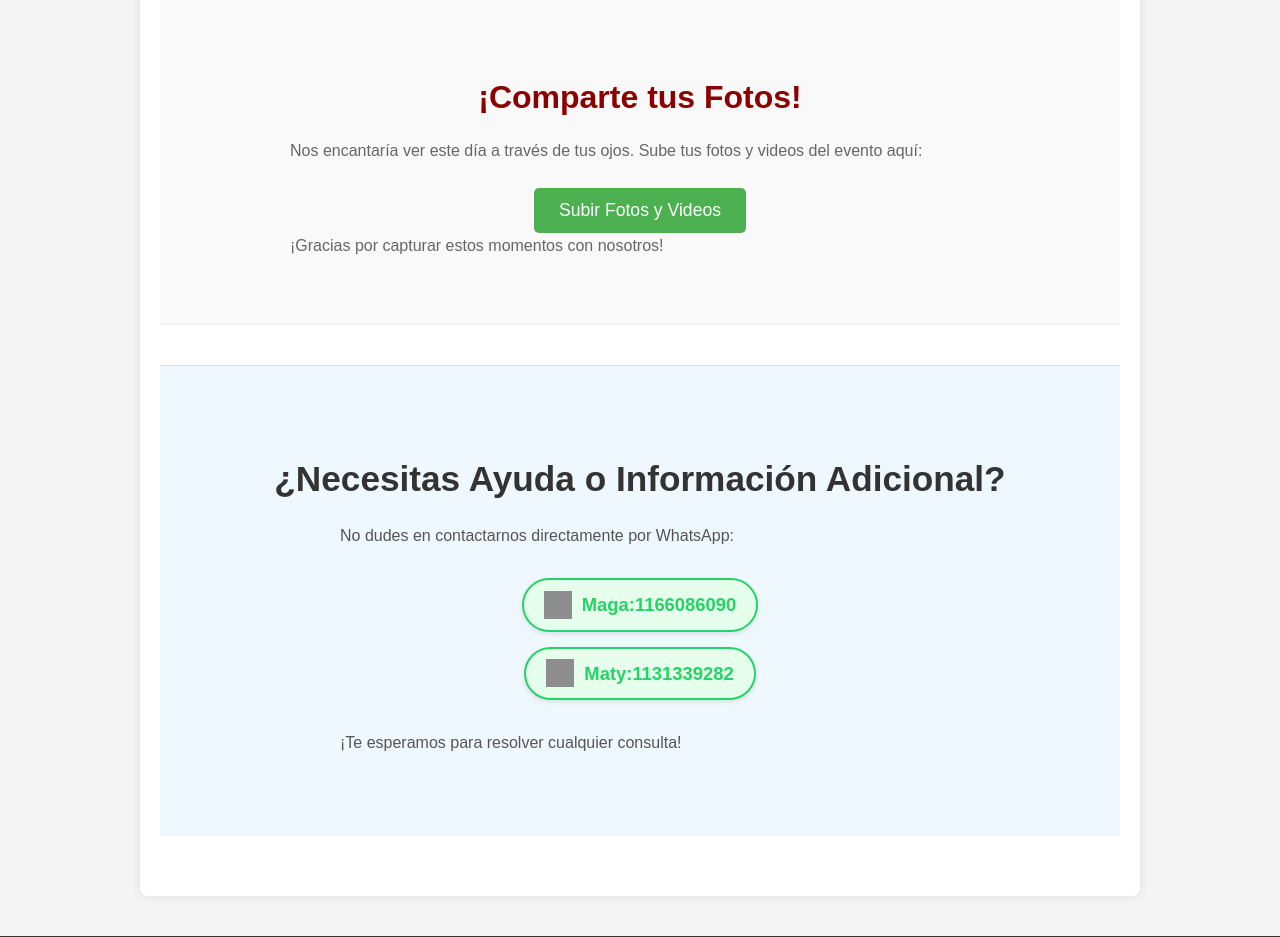
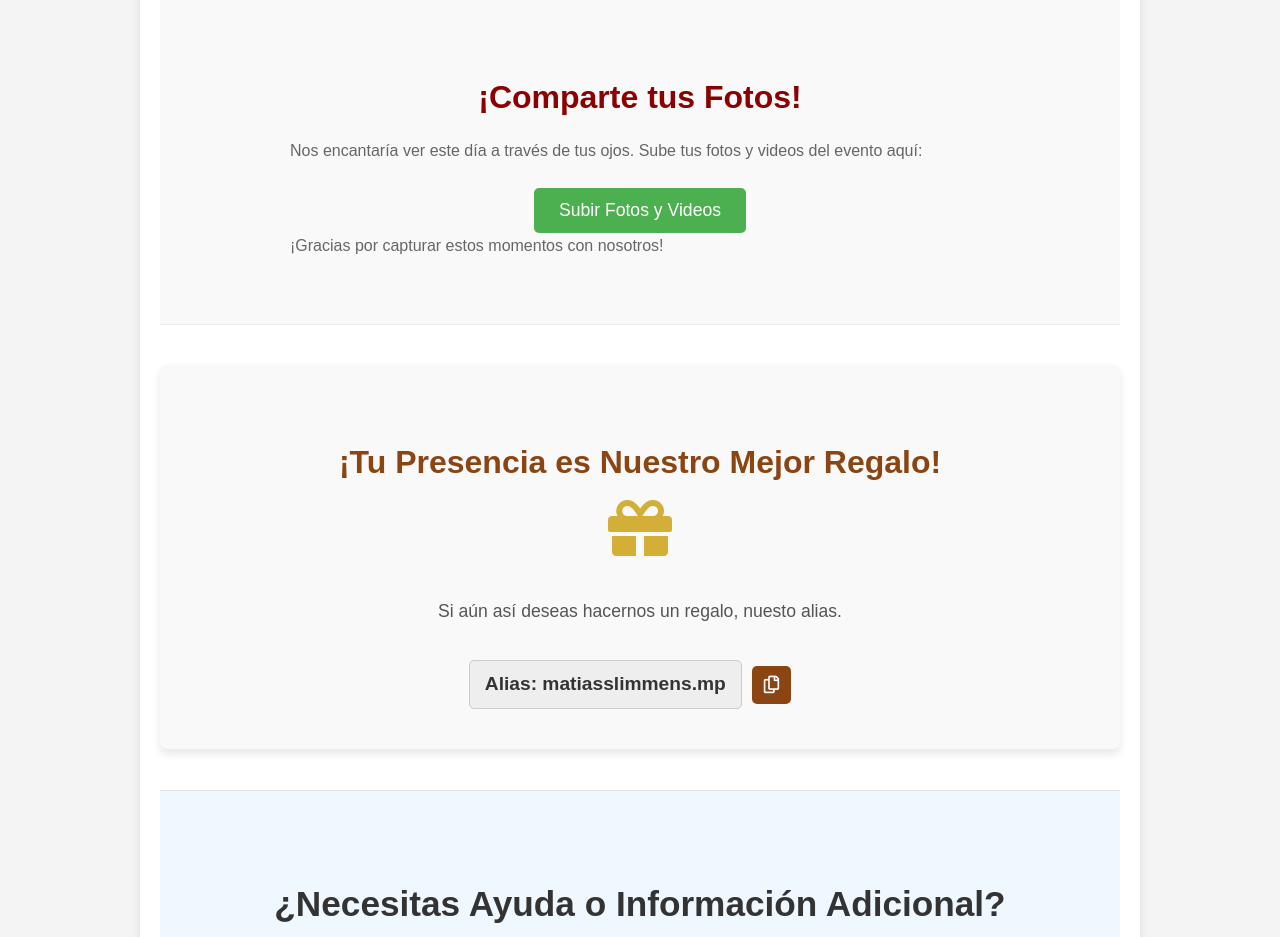
Before and after one commit to mslimmens/mslimmens.github.io, a PHP site: page /magaymaty/index.html in a window 1280 px wide. Shown: the part 2349-3286 px from the top of the page. Run offline with PHP 8.4, Linux system fonts and the light colour scheme; grey boxes are pictures that could not be loaded.

Commit message:
boton de alias

```diff
--- /dev/null
+++ b/magaymaty/copiar.js
@@ -0,0 +1,25 @@
+// --- Lógica para Copiar CBU ---
+const cbuNumberSpan = document.getElementById('cbuNumber');
+const copyButton = document.querySelector('.copy-button');
+const cbuCopyMessage = document.getElementById('cbuCopyMessage');
+
+if (cbuNumberSpan && copyButton && cbuCopyMessage) {
+    copyButton.addEventListener('click', function() {
+        const cbuText = cbuNumberSpan.textContent.replace('Alias: ', '').trim(); // Extrae solo el número del CBU
+
+        // Utiliza la API del Portapapeles (Clipboard API)
+        navigator.clipboard.writeText(cbuText)
+            .then(() => {
+                cbuCopyMessage.textContent = '¡Copiado!';
+                cbuCopyMessage.classList.add('show');
+                setTimeout(() => {
+                    cbuCopyMessage.classList.remove('show');
+                    cbuCopyMessage.textContent = ''; // Limpia el texto después de la transición
+                }, 2000); // El mensaje se oculta después de 2 segundos
+            })
+            .catch(err => {
+                console.error('Error al copiar el texto: ', err);
+                alert('No se pudo copiar el CBU automáticamente. Por favor, cópialo manualmente: ' + cbuText);
+            });
+    });
+}
--- a/magaymaty/index.html
+++ b/magaymaty/index.html
@@ -11,6 +11,7 @@
     <link rel="stylesheet" href="style.css">
     <link rel="icon" type="image/x-icon" href="images/pareja-de-boda.png">
     <link rel="shortcut icon" href="images/pareja-de-boda.ico">
+    <link rel="stylesheet" href="https://cdnjs.cloudflare.com/ajax/libs/font-awesome/5.15.4/css/all.min.css">
 
 </head>
 
@@ -126,6 +127,21 @@
             </div>
         </div>
 
+        <section id="regalo">
+            <h3>¡Tu Presencia es Nuestro Mejor Regalo!</h3>
+            <div class="regalo-content">
+                <i class="fas fa-gift gift-icon"></i> <p>Si aún así deseas hacernos un regalo, nuesto alias.</p>
+
+                <div class="cbu-info">
+                    <span id="cbuNumber" class="cbu-text">Alias: matiasslimmens.mp</span>
+                    <button class="copy-button" aria-label="Copiar CBU">
+                        <i class="far fa-copy"></i> </button>
+                    <span id="cbuCopyMessage" class="copy-message"></span>
+                </div>
+
+                </div>
+        </section>
+
         <section id="contact">
             <h3>¿Necesitas Ayuda o Información Adicional?</h3>
             <p>No dudes en contactarnos directamente por WhatsApp:</p>
@@ -152,6 +168,7 @@
     </footer>
 
     <script src="script.js"></script>
+    <script src="copiar.js"></script>
 </body>
 
 </html>
--- a/magaymaty/style.css
+++ b/magaymaty/style.css
@@ -459,6 +459,119 @@ p {
 }
 
 /* =============================== */
+/* 9. Sección de Regalo (Gift)     */
+/* =============================== */
+#regalo {
+    text-align: center;
+    padding: 40px 20px;
+    background-color: #f9f9f9; /* Un fondo ligeramente diferente para destacarse */
+    border-radius: 8px;
+    margin-top: 40px;
+    box-shadow: 0 4px 8px rgba(0,0,0,0.1);
+}
+
+#regalo h3 {
+    color: #8B4513; /* Un color que combine con temática de boda o evento */
+    margin-bottom: 20px;
+    font-size: 2em;
+}
+
+.regalo-content {
+    display: flex;
+    flex-direction: column;
+    align-items: center;
+    justify-content: center;
+    gap: 15px; /* Espacio entre el icono, el texto y la info del CBU */
+}
+
+.gift-icon {
+    font-size: 4em; /* Tamaño grande para el icono */
+    color: #D4AF37; /* Color dorado para el regalo */
+    margin-bottom: 10px;
+    animation: bounce 2s infinite; /* Pequeña animación de rebote */
+}
+
+@keyframes bounce {
+    0%, 20%, 50%, 80%, 100% {
+        transform: translateY(0);
+    }
+    40% {
+        transform: translateY(-15px);
+    }
+    60% {
+        transform: translateY(-7px);
+    }
+}
+
+#regalo p {
+    font-size: 1.1em;
+    color: #555;
+    max-width: 600px;
+    margin: 0 auto;
+}
+
+/* Estilos para la información del CBU y el botón de copiar */
+.cbu-info {
+    display: flex; /* Para alinear el texto y el botón horizontalmente */
+    align-items: center;
+    justify-content: center;
+    margin-top: 20px; /* Espacio superior para separar del párrafo */
+    gap: 10px; /* Espacio entre el texto y el botón */
+    flex-wrap: wrap; /* Permite que se envuelva en pantallas pequeñas */
+}
+
+.cbu-text {
+    font-size: 1.2em;
+    font-weight: bold;
+    color: #333;
+    background-color: #eee;
+    padding: 8px 15px;
+    border-radius: 5px;
+    border: 1px solid #ccc;
+    user-select: all; /* Permite una fácil selección manual si el botón falla */
+}
+
+.copy-button {
+    background-color: #8B4513; /* Color de botón que combine con tu tema */
+    color: white;
+    border: none;
+    padding: 10px 12px;
+    border-radius: 5px;
+    cursor: pointer;
+    font-size: 1em;
+    display: flex;
+    align-items: center;
+    justify-content: center;
+    transition: background-color 0.3s ease, transform 0.2s ease;
+}
+
+.copy-button i {
+    font-size: 1.1em;
+}
+
+.copy-button:hover {
+    background-color: #A0522D; /* Tono más oscuro al pasar el ratón */
+    transform: translateY(-2px);
+}
+
+.copy-button:active {
+    transform: translateY(0);
+}
+
+/* Estilos para el mensaje de copiado */
+.copy-message {
+    font-size: 0.9em;
+    color: green;
+    margin-left: 10px;
+    opacity: 0; /* Por defecto invisible */
+    transition: opacity 0.5s ease-out; /* Transición suave para aparecer/desaparecer */
+}
+
+.copy-message.show {
+    opacity: 1; /* Hace el mensaje visible */
+}
+
+/* =============================== */
 /* 10. Contacto                 */
 /* =============================== */
 #contact {
```
Also changed, not shown: other parts of magaymaty/style.css (+54 -0 lines).
